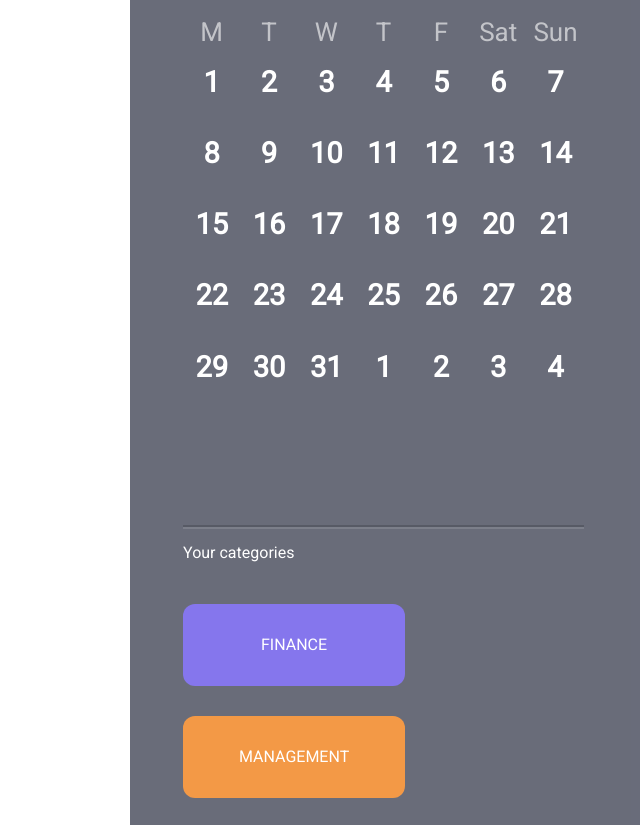
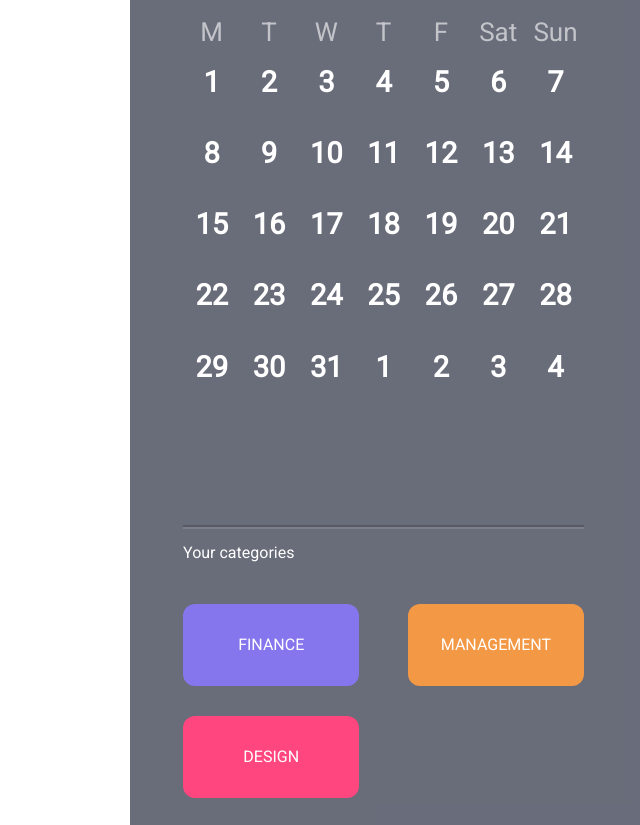
Before and after one commit to OksanaKulbaka/gitstart, a plain HTML site: page Lesson3/Calendar.html in a window 1280 px wide. Shown: the part 213-1038 px from the top of the page, without its empty margins (640-1280 px from the left). Drawn offline with Linux system fonts and the light colour scheme.

Commit message:
final version Calendar Template

```diff
--- a/Lesson3/Calendar.css
+++ b/Lesson3/Calendar.css
@@ -202,6 +202,7 @@
     font-size: 29px;
     line-height: 33,98px;
     font-weight: 500;
+
 }
 .categories::before,
 .categories::after {
@@ -238,6 +239,9 @@
     margin-top: 42px;
     height: 80px;
     border-radius: 12px;
+    display: flex;
+    flex-wrap: wrap;
+    justify-content: space-between;
 }
 
 .categories__buttons-finance {
@@ -256,7 +260,7 @@
 
     flex-wrap: wrap;
     flex-basis: 100%;
-    max-width: 45%;
+    max-width: 30%;
     margin-bottom: 30px;
     margin-right: 28px;
 }
@@ -277,9 +281,8 @@
     display: flex;
     flex-wrap: wrap;
     flex-basis: 100%;
-    max-width: 45%;
+    max-width: 30%;
     margin-bottom: 30px;
-    margin-right: 28px;
 
 }
 
@@ -298,17 +301,7 @@
     display: flex;
     flex-wrap: wrap;
     flex-basis: 100%;
-    max-width: 45%;
+    max-width: 30%;
     margin-bottom: 30px;
     margin-right: 28px;
-
-
-    /* order: 1;
-    line-height: 25.78px;
-    text-decoration: none;
-    padding: 28px;
-    color: #FFF;
-    border-radius: 20px;
-    flex-basis: 35%; */
-
 }
```
